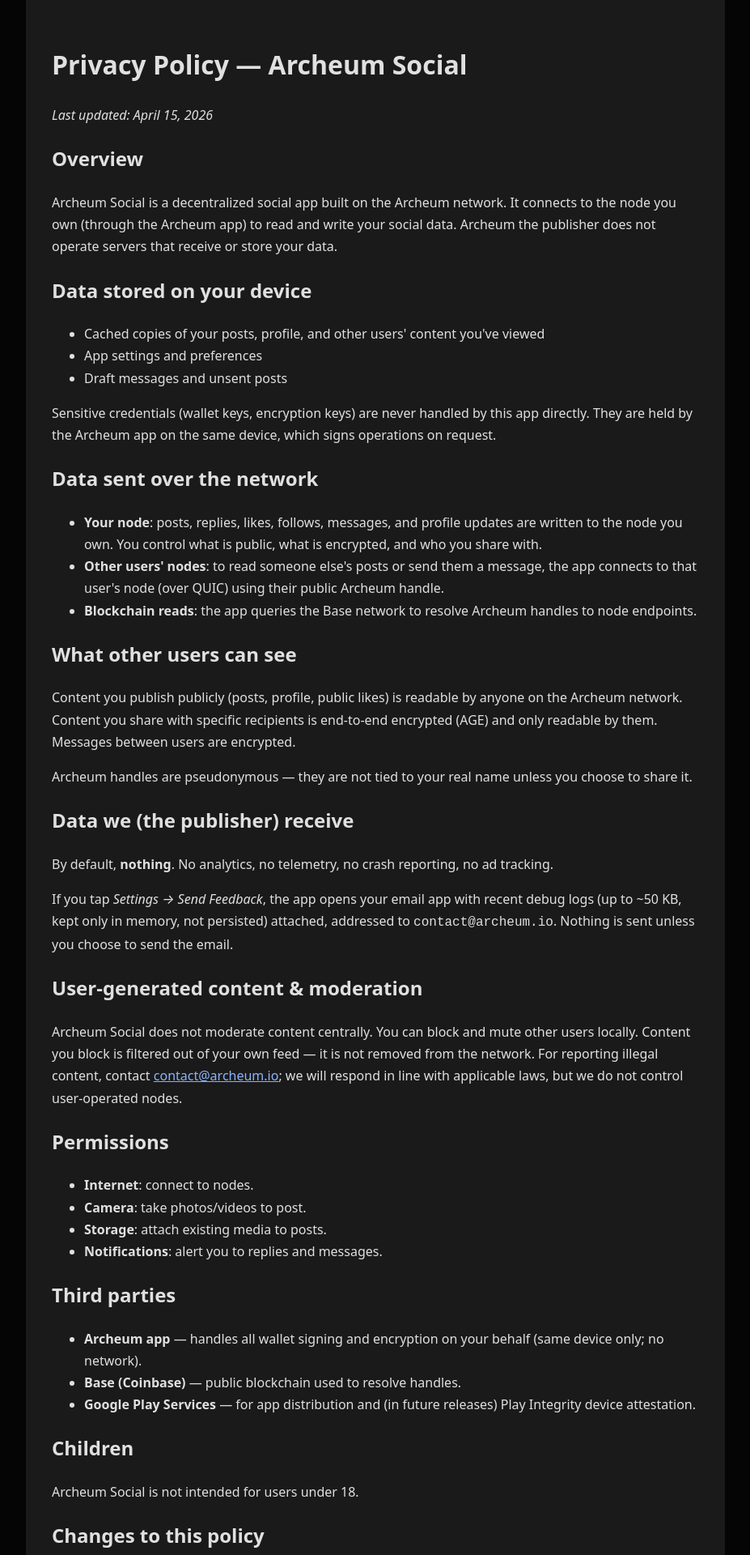
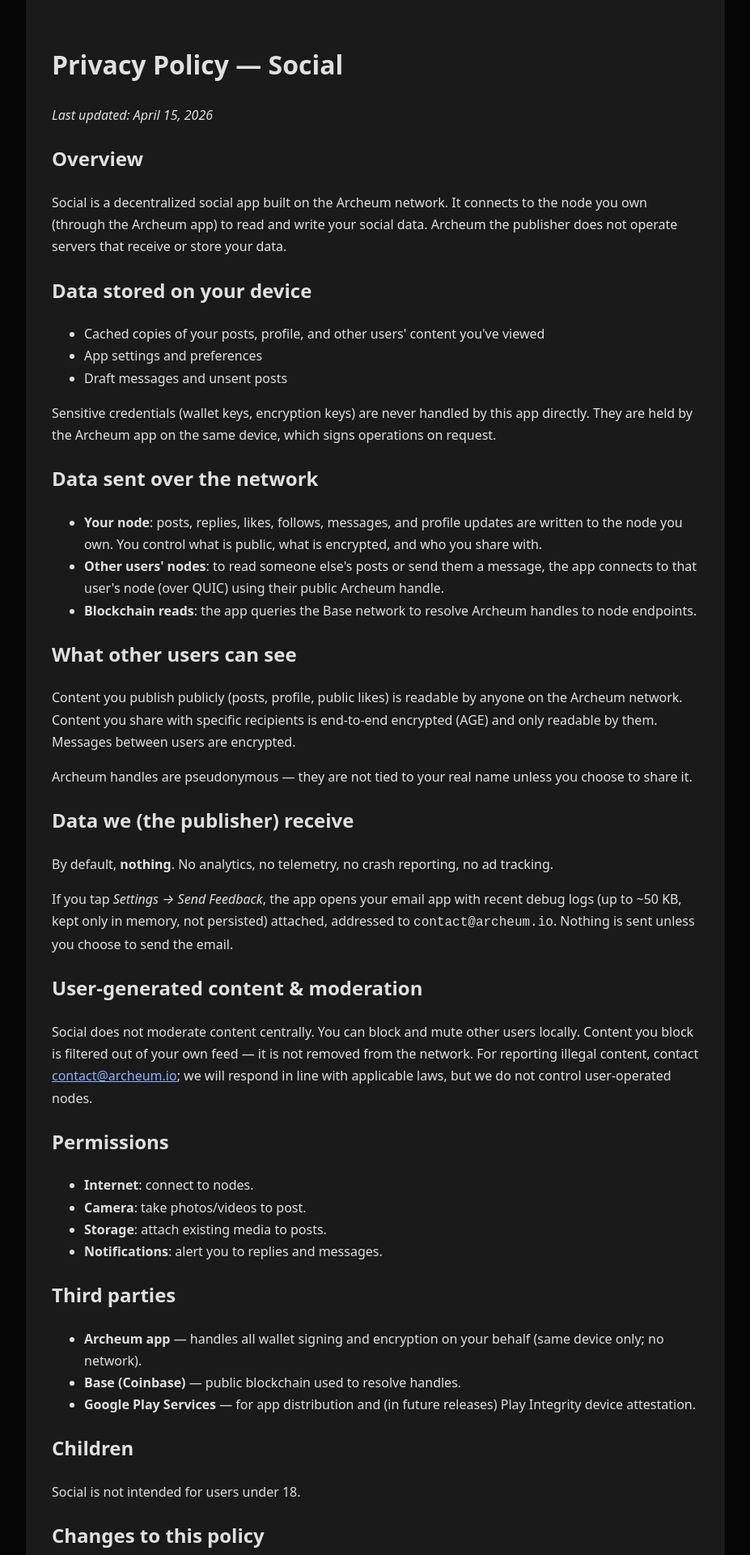
Before and after one commit to archeum-dev/io, a React (Vite) app: page /privacy/social in a window 1280 px wide. Shown: the top 1920 px of the page at 81% size, without its empty margins (176-1103 px from the left). Built offline with nearby package versions, Linux system fonts and the light colour scheme; a web font is replaced by a local one.

Commit message:
Update PrivacySocial.jsx

```diff
--- a/src/components/PrivacySocial.jsx
+++ b/src/components/PrivacySocial.jsx
@@ -11,12 +11,12 @@ export default function PrivacySocial() {
       background: '#1a1a1a',
       minHeight: '100vh',
     }}>
-      <h1>Privacy Policy — Archeum Social</h1>
+      <h1>Privacy Policy — Social</h1>
       <p><em>Last updated: April 15, 2026</em></p>
 
       <h2>Overview</h2>
       <p>
-        Archeum Social is a decentralized social app built on the Archeum
+        Social is a decentralized social app built on the Archeum
         network. It connects to the node you own (through the Archeum app) to
         read and write your social data. Archeum the publisher does not operate
         servers that receive or store your data.
@@ -78,7 +78,7 @@ export default function PrivacySocial() {
 
       <h2>User-generated content & moderation</h2>
       <p>
-        Archeum Social does not moderate content centrally. You can block and
+        Social does not moderate content centrally. You can block and
         mute other users locally. Content you block is filtered out of your own
         feed — it is not removed from the network. For reporting illegal content,
         contact <a href="mailto:contact@archeum.io" style={{color: '#8ab4ff'}}>contact@archeum.io</a>;
@@ -102,7 +102,7 @@ export default function PrivacySocial() {
       </ul>
 
       <h2>Children</h2>
-      <p>Archeum Social is not intended for users under 18.</p>
+      <p>Social is not intended for users under 18.</p>
 
       <h2>Changes to this policy</h2>
       <p>
```
